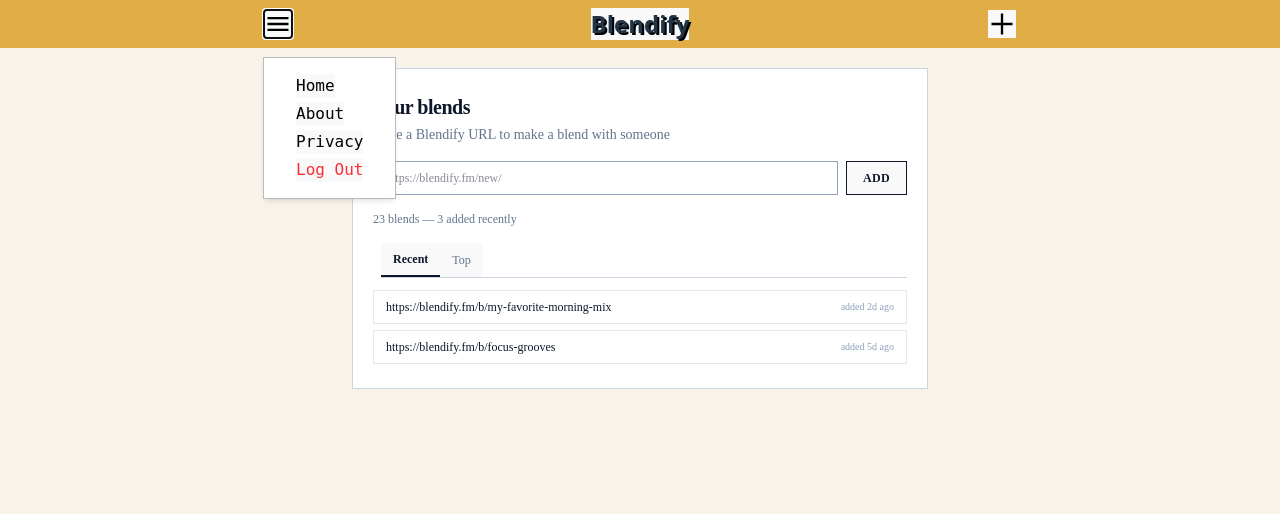
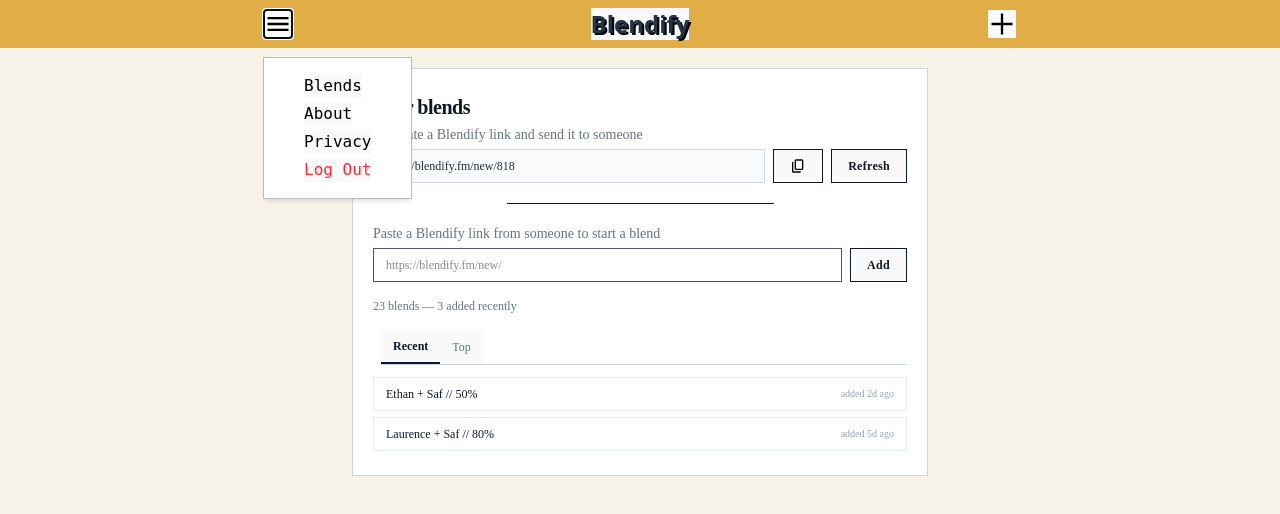
Before and after one commit to Saflaski/blendify, a React (Vite) app in the folder frontend/: page /blends in a window 1280 px wide. Both pictures are taken after a click on the button 278 px from the left and 24 px from the top of the page. Shown: the top 514 px of the page. Built offline with nearby package versions, Linux system fonts and the light colour scheme; no server answers.

Commit message:
blends page half completed frontend wise

```diff
--- a/frontend/src/components/Navbar.jsx
+++ b/frontend/src/components/Navbar.jsx
@@ -58,13 +58,14 @@
                 z-30
                 inline-block
                 bg-white
-                px-8 py-4
+                px-10 py-4
                  outline-1 outline-[#bbb]
                 shadow-md
               "
             >
               <ul className="list-none m-0 p-0 space-y-1">
-                <DropDownItem page="/" funcName={null} text="Home" />
+                {/* <DropDownItem page="/" funcName={null} text="Home" /> */}
+                <DropDownItem page="/blends" funcName={null} text="Blends" />
                 <DropDownItem page="/about" funcName={null} text="About" />
                 <DropDownItem page="/privacy" funcName={null} text="Privacy" />
                 <DropDownItem
--- a/frontend/src/routes/Blends.jsx
+++ b/frontend/src/routes/Blends.jsx
@@ -1,5 +1,5 @@
 import { BlendsButton } from "../components/BlendsButton";
-
+import { useState, useEffect } from "react";
 export function Blends() {
   return (
     <div className="min-h-screen w-full flex items-start justify-center py-5 font-[Roboto_Mono]">
@@ -7,13 +7,19 @@
         <header className="w-full flex flex-col gap-1">
           <h1 className="text-xl font-semibold tracking-tight">Your blends</h1>
           <p className="text-sm text-slate-500">
-            Paste a Blendify URL to make a blend with someone
+            Generate a Blendify link and send it to someone
           </p>
+          <section>
+            <GenerateLink />
+          </section>
+          <div className="w-1/2 border-t my-4 mx-auto justify-center"></div>
+          <p className="text-sm text-slate-500">
+            Paste a Blendify link from someone to start a blend
+          </p>
+          <section className="w-full">
+            <AddNewBlendBar />
+          </section>
         </header>
-
-        <section className="w-full">
-          <AddNewBlendBar />
-        </section>
 
         <div className="text-xs text-slate-500">
           23 blends — 3 added recently
@@ -25,7 +31,7 @@
           <div className="space-y-1.5 text-sm">
             <div className="flex items-center justify-between border border-slate-200 px-3 py-2 hover:bg-slate-50 transition">
               <span className="truncate font-['Roboto_Mono'] text-xs">
-                https://blendify.fm/b/my-favorite-morning-mix
+                Ethan + Saf // 50%
               </span>
               <span className="text-[10px] text-slate-400 ml-2 shrink-0">
                 added 2d ago
@@ -33,7 +39,7 @@
             </div>
             <div className="flex items-center justify-between border border-slate-200 px-3 py-2 hover:bg-slate-50 transition">
               <span className="truncate font-['Roboto_Mono'] text-xs">
-                https://blendify.fm/b/focus-grooves
+                Laurence + Saf // 80%
               </span>
               <span className="text-[10px] text-slate-400 ml-2 shrink-0">
                 added 5d ago
@@ -68,12 +74,81 @@
         name="newBlend"
         placeholder="https://blendify.fm/new/"
         rows={1}
-        className="flex-1 resize-none overflow-hidden border border-slate-400 bg-white px-3 py-2 text-xs font-['Roboto_Mono'] focus:outline-none focus:border-slate-900"
+        className="flex-1 resize-none overflow-hidden border border-slate-600 bg-white px-3 py-2 text-xs font-['Roboto_Mono'] focus:outline-none focus:border-slate-900"
       ></textarea>
 
       <button className="border border-slate-900 bg-amber-400 px-4 py-2 text-xs font-['Roboto_Mono'] font-bold tracking-wide hover:bg-amber-300 focus:outline-none focus:border-black">
-        ADD
+        Add
       </button>
     </div>
   );
 }
+
+function GenerateLink() {
+  const [link, setLink] = useState("");
+
+  async function handleGenerateLink() {
+    const newLink = await generateNewLinkSomehow(); // your async fn
+    setLink(newLink);
+  }
+
+  useEffect(() => {
+    handleGenerateLink();
+  }, []);
+
+  const handleCopy = async () => {
+    if (!link) return;
+    await navigator.clipboard.writeText(link); // full URL
+  };
+
+  return (
+    <div className="flex w-full gap-2">
+      <textarea
+        name="newLink"
+        type="text"
+        value={link}
+        readOnly={true}
+        rows={1}
+        className="flex-1 text-[11px] sm:text-xs resize-none overflow-hidden text-nowrap  border opacity-90 border-slate-300 bg-slate-50 focus:outline-none focus:ring-0 focus:border-slate-300 px-3 py-2 text-xs font-['Roboto_Mono'] cursor-default"
+      ></textarea>
+      <button
+        onClick={handleCopy}
+        className="flex items-center justify-center border border-slate-900 bg-amber-400 px-4 py-2 text-xs font-['Roboto_Mono'] font-bold tracking-wide hover:bg-amber-300 focus:outline-none focus:border-black"
+      >
+        <img
+          className="size-4"
+          src="src/assets/images/copy.svg"
+          alt="Copy URL"
+        />
+      </button>
+      <button
+        onClick={handleGenerateLink}
+        className="border border-slate-900 bg-amber-400 px-4 py-2 text-xs font-['Roboto_Mono'] font-bold tracking-wide hover:bg-amber-300 focus:outline-none focus:border-black"
+      >
+        Refresh
+      </button>
+    </div>
+  );
+}
+
+async function generateNewLinkSomehow() {
+  console.log("Fetching outward blend link");
+  try {
+    const baseURL = "http://localhost:3000/v1/blends/generate";
+    const url = new URL(baseURL);
+    const response = await fetch(url, { credentials: "include" });
+    if (!response.ok) {
+      throw new Error(
+        `Backend request error on generating new outward link. Status: ${response.status}`,
+      );
+    }
+    const data = await response.json();
+    const newLink = data["link"];
+    console.log("API response data: ", data);
+    console.log("Blend Link: ", newLink);
+    return newLink;
+  } catch (err) {
+    console.error("API erorr: ", err);
+    return "http://blendify.fm/new/" + Math.floor(Math.random() * 1000);
+  }
+}
```
